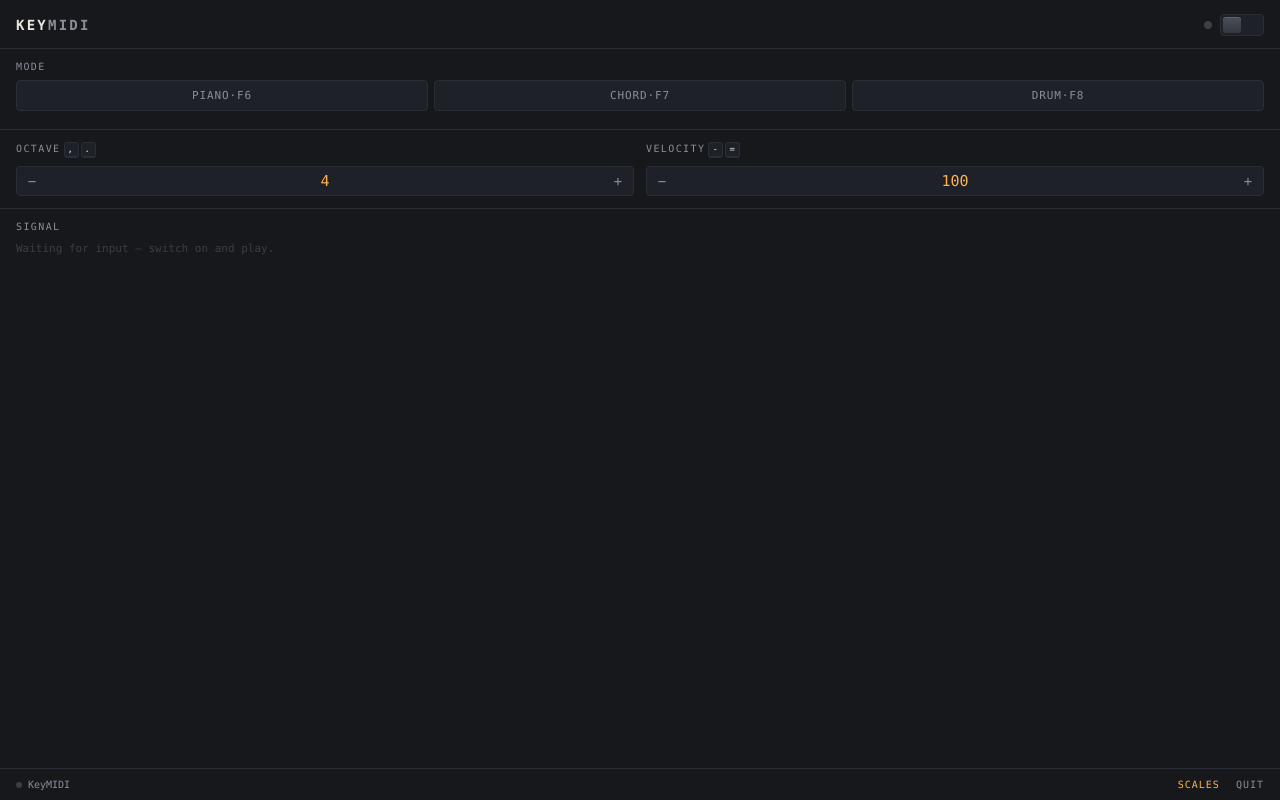
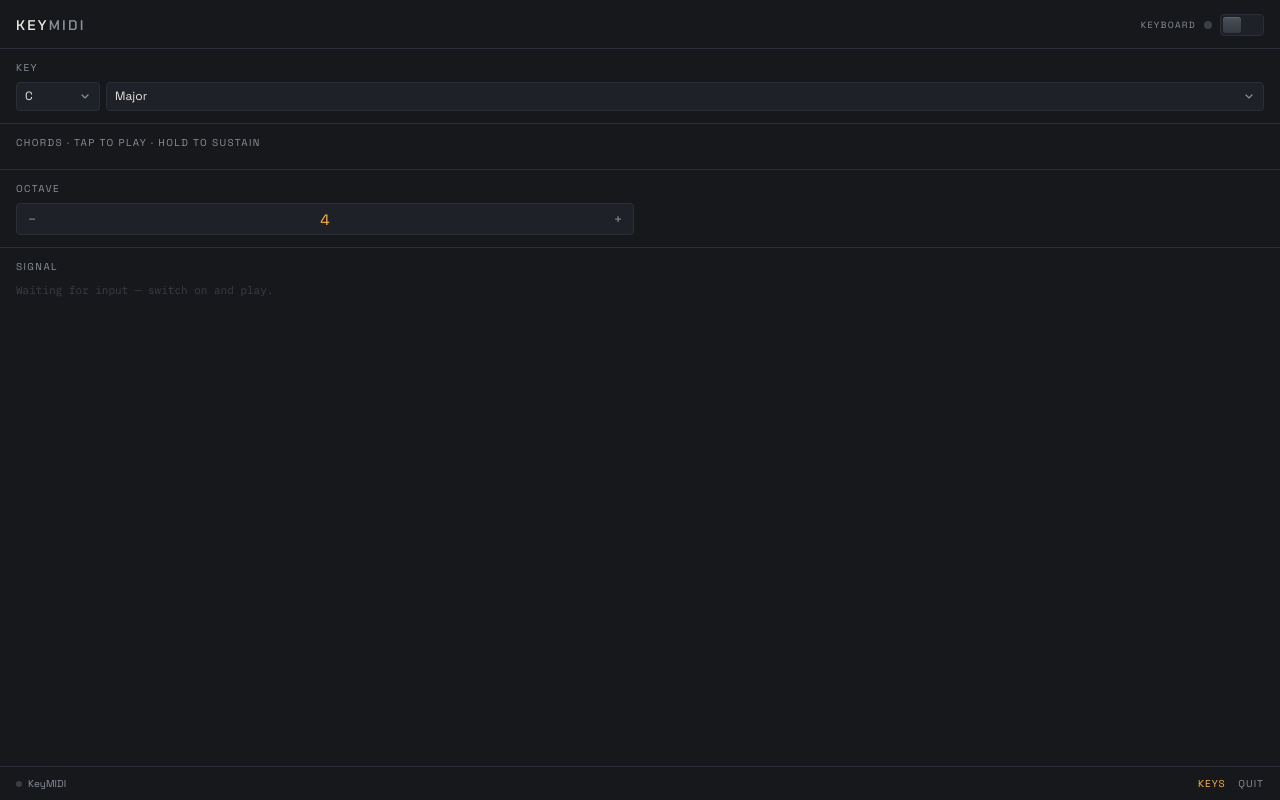
Before and after one commit to kadetXx/keymidi, an Electron app: page ui/index.html in a window 1280 px wide. Drawn offline with Linux system fonts and the light colour scheme; no server answers.

Commit message:
chore: default to scales view & update panel fonts

```diff
--- a/src/preload.ts
+++ b/src/preload.ts
@@ -15,6 +15,7 @@ contextBridge.exposeInMainWorld('keymidi', {
   quit: () => ipcRenderer.send('keymidi:quit'),
   onState: (fn: (state: EngineState) => void) =>
     ipcRenderer.on('keymidi:state', (_e: unknown, state: EngineState) => fn(state)),
-  onEvent: (fn: (ev: EngineEvent) => void) =>
-    ipcRenderer.on('keymidi:event', (_e: unknown, ev: EngineEvent) => fn(ev)),
+  // Events arrive batched (~30ms windows) — one IPC per batch, not per note.
+  onEvents: (fn: (evs: EngineEvent[]) => void) =>
+    ipcRenderer.on('keymidi:events', (_e: unknown, evs: EngineEvent[]) => fn(evs)),
 });
--- a/ui/index.html
+++ b/ui/index.html
@@ -13,8 +13,38 @@
     --led-amber: #ffb347;    /* vintage hardware LED */
     --led-amber-glow: rgba(255, 179, 71, 0.45);
     --led-off: #3a3e46;
-    --mono: ui-monospace, "SF Mono", Menlo, monospace;
+    --face: "Space Grotesk", -apple-system, sans-serif; /* panel silkscreen */
+    --nametag: "Chakra Petch", -apple-system, sans-serif; /* brand header only */
+    --mono: "IBM Plex Mono", ui-monospace, "SF Mono", Menlo, monospace; /* signal log */
     --sans: -apple-system, "SF Pro Text", system-ui, sans-serif;
+  }
+
+  /* Bundled fonts (see fonts/LICENSE.txt) — eurorack-style silkscreen face
+     for the panel, a quiet mono for the log where alignment matters. */
+  @font-face {
+    font-family: "Chakra Petch";
+    font-weight: 400;
+    src: url("fonts/chakra-petch-400.woff2") format("woff2");
+  }
+  @font-face {
+    font-family: "Chakra Petch";
+    font-weight: 600;
+    src: url("fonts/chakra-petch-600.woff2") format("woff2");
+  }
+  @font-face {
+    font-family: "Space Grotesk";
+    font-weight: 400;
+    src: url("fonts/space-grotesk-400.woff2") format("woff2");
+  }
+  @font-face {
+    font-family: "Space Grotesk";
+    font-weight: 600;
+    src: url("fonts/space-grotesk-600.woff2") format("woff2");
+  }
+  @font-face {
+    font-family: "IBM Plex Mono";
+    font-weight: 400;
+    src: url("fonts/ibm-plex-mono-400.woff2") format("woff2");
   }
 
   * { margin: 0; padding: 0; box-sizing: border-box; }
@@ -42,20 +72,29 @@
   }
 
   .brand {
-    font-family: var(--mono);
+    font-family: var(--nametag);
     font-size: 14px;
     letter-spacing: 0.16em;
     font-weight: 600;
   }
   .brand .dim { color: var(--ink-dim); }
 
-  /* hardware-style power switch */
+  /* hardware-style power switch — arms the keyboard hook, hence the caption.
+     (The scale palette is mouse-driven and works regardless.) */
   .power {
     display: flex;
     align-items: center;
     gap: 8px;
     cursor: pointer;
   }
+  .power-label {
+    font-family: var(--face);
+    font-size: 9px;
+    letter-spacing: 0.14em;
+    text-transform: uppercase;
+    color: var(--ink-dim);
+  }
+  body.on .power-label { color: var(--ink); }
   /* The popover auto-focuses the switch on open; only show a ring for real
      keyboard focus, not that programmatic/mouse focus. */
   .power:focus { outline: none; }
@@ -102,7 +141,7 @@
   section { padding: 12px 16px; border-bottom: 1px solid var(--line); }
 
   .label {
-    font-family: var(--mono);
+    font-family: var(--face);
     font-size: 10px;
     letter-spacing: 0.14em;
     color: var(--ink-dim);
@@ -116,7 +155,7 @@
     min-width: 15px;
     padding: 2px 3px;
     text-align: center;
-    font-family: var(--mono);
+    font-family: var(--face);
     font-size: 9px;
     line-height: 1;
     color: var(--ink);
@@ -133,7 +172,7 @@
   .mode-btn {
     flex: 1;
     padding: 8px 0;
-    font-family: var(--mono);
+    font-family: var(--face);
     font-size: 11px;
     letter-spacing: 0.08em;
     color: var(--ink-dim);
@@ -148,17 +187,17 @@
     color: #1a1408;
     background: var(--led-amber);
     border-color: var(--led-amber);
-    font-weight: 700;
+    font-weight: 600; /* heaviest bundled Chakra Petch weight */
   }
   .mode-hint {
     margin-top: 6px;
-    font-family: var(--mono);
-    font-size: 10px;
+    font-family: var(--face);
+    font-size: 11px;
     line-height: 1.7;
     color: var(--ink-dim);
     white-space: nowrap; /* hints are tuned to fit one line */
   }
-  .mode-hint kbd { margin: 0 1px; min-width: 12px; padding: 2px 2px; }
+  .mode-hint kbd { margin: 0 1px; min-width: 13px; padding: 2px 2px; font-size: 10px; }
 
   /* page switching — main controls vs scale palette */
   .hidden { display: none; }
@@ -168,7 +207,7 @@
   .key-select {
     flex: 1;
     padding: 6px 26px 6px 8px;
-    font-family: var(--mono);
+    font-family: var(--face);
     font-size: 12px;
     color: var(--ink);
     border: 1px solid var(--line);
@@ -191,7 +230,7 @@
   }
   .chord-btn {
     padding: 7px 0 6px;
-    font-family: var(--mono);
+    font-family: var(--face);
     color: var(--ink);
     background: var(--panel-raised);
     border: 1px solid var(--line);
@@ -232,7 +271,7 @@
     background: none;
     border: none;
     color: var(--ink-dim);
-    font-family: var(--mono);
+    font-family: var(--face);
     font-size: 14px;
     cursor: pointer;
   }
@@ -240,7 +279,7 @@
   .step-val {
     flex: 1;
     text-align: center;
-    font-family: var(--mono);
+    font-family: var(--face);
     font-size: 15px;
     color: var(--led-amber);
   }
@@ -261,6 +300,11 @@
     line-height: 1.7;
     color: var(--ink-dim);
   }
+  /* Styled scrollbar — the unstyled one expands to a white track on hover. */
+  #log::-webkit-scrollbar { width: 8px; }
+  #log::-webkit-scrollbar-track { background: transparent; }
+  #log::-webkit-scrollbar-thumb { background: var(--line); border-radius: 4px; }
+  #log::-webkit-scrollbar-thumb:hover { background: var(--ink-dim); }
   #log .ev-chord { color: var(--led-amber); }
   #log .ev-noteon, #log .ev-drum { color: var(--ink); }
   #log .ev-system { color: var(--ink-dim); font-style: italic; }
@@ -276,7 +320,7 @@
     justify-content: space-between;
     padding: 10px 16px;
     border-top: 1px solid var(--line);
-    font-family: var(--mono);
+    font-family: var(--face);
     font-size: 10px;
     color: var(--ink-dim);
   }
@@ -289,7 +333,7 @@
   #quit, #pageToggle {
     background: none; border: none; cursor: pointer;
     color: var(--ink-dim);
-    font-family: var(--mono); font-size: 10px; letter-spacing: 0.1em;
+    font-family: var(--face); font-size: 10px; letter-spacing: 0.1em;
   }
   #quit:hover, #pageToggle:hover { color: var(--ink); }
   #pageToggle { margin-right: 10px; color: var(--led-amber); }
@@ -303,7 +347,8 @@
 
 <header>
   <div class="brand">KEY<span class="dim">MIDI</span></div>
-  <div class="power" id="power" role="switch" aria-checked="false" tabindex="0" aria-label="KeyMIDI on/off (F9)">
+  <div class="power" id="power" role="switch" aria-checked="false" tabindex="0" aria-label="Keyboard capture on/off (F9)">
+    <span class="power-label">Keyboard</span>
     <div class="power-led"></div>
     <div class="power-track"><div class="power-thumb"></div></div>
   </div>
@@ -426,6 +471,11 @@
   power.addEventListener('keydown', (e) => {
     if (e.key === ' ' || e.key === 'Enter') togglePower();
   });
+  // Chromium restores focus to the switch when the window regains focus and
+  // styles it as keyboard-focus — drop it so the ring only shows for real Tab.
+  window.addEventListener('focus', () => {
+    if (document.activeElement === power) power.blur();
+  });
 
   document.getElementById('modes').addEventListener('click', (e) => {
     const btn = e.target.closest('.mode-btn');
@@ -488,12 +538,14 @@
     refreshPalette();
   });
 
-  pageToggle.addEventListener('click', () => {
-    onPalette = !onPalette;
-    document.getElementById('pageMain').classList.toggle('hidden', onPalette);
-    document.getElementById('pagePalette').classList.toggle('hidden', !onPalette);
-    pageToggle.textContent = onPalette ? 'BACK' : 'SCALES';
-  });
+  function showPage(paletteView) {
+    onPalette = paletteView;
+    document.getElementById('pageMain').classList.toggle('hidden', paletteView);
+    document.getElementById('pagePalette').classList.toggle('hidden', !paletteView);
+    pageToggle.textContent = paletteView ? 'KEYS' : 'SCALES';
+  }
+  pageToggle.addEventListener('click', () => showPage(!onPalette));
+  showPage(true); // scales lands first — zero-setup, the most-reached-for feature
 
   refreshPalette();
 
@@ -508,11 +560,19 @@
 
   const log = document.getElementById('log');
   const MAX_LINES = 60;
-  api.onEvent((ev) => {
-    const line = document.createElement('div');
-    line.className = 'ev-' + ev.kind;
-    line.textContent = ev.label;
-    log.appendChild(line);
+  // Events arrive batched from main — append the whole batch in one fragment
+  // so fast playing costs one reflow per ~30ms, not one per note. (Per-note
+  // appends + the scrollHeight read used to thrash layout hard enough to
+  // flicker the popover and back up the keyboard hook.)
+  api.onEvents((evs) => {
+    const frag = document.createDocumentFragment();
+    for (const ev of evs) {
+      const line = document.createElement('div');
+      line.className = 'ev-' + ev.kind;
+      line.textContent = ev.label;
+      frag.appendChild(line);
+    }
+    log.appendChild(frag);
     while (log.childNodes.length > MAX_LINES) log.removeChild(log.firstChild);
     log.scrollTop = log.scrollHeight;
   });
```
Also changed, not shown: src/main.ts (+35 -5 lines), ui/fonts/LICENSE.txt (added), ui/fonts/chakra-petch-400.woff2 (added), ui/fonts/chakra-petch-600.woff2 (added), ui/fonts/ibm-plex-mono-400.woff2 (added), ui/fonts/space-grotesk-400.woff2 (added), ui/fonts/space-grotesk-600.woff2 (added).
